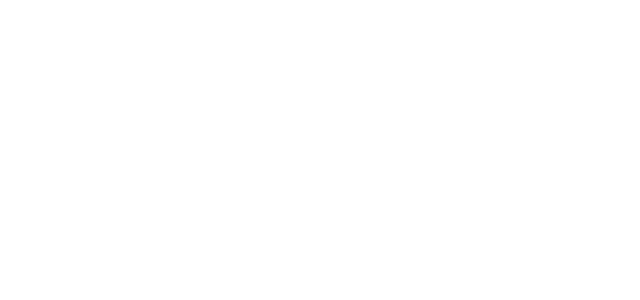
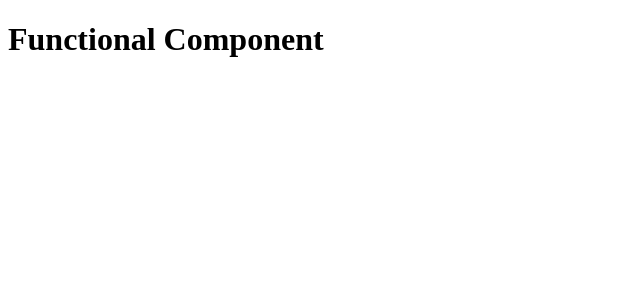
Before and after one commit to meghanam555/ReactJS-Code---60-63-69-r, a React (Vite) app in the folder ReactAppCode/: page / in a window 1280 px wide. Shown: the top 300 px of the page, without its empty margins (0-640 px from the left). Built offline with nearby package versions, Linux system fonts and the light colour scheme.

Commit message:
LifeCycle Component

```diff
--- a/ReactAppCode/src/App.jsx
+++ b/ReactAppCode/src/App.jsx
@@ -1,6 +1,9 @@
 // import Javascriptusage from "./Components/Javascriptusage"
 // import React1 from "./Components/React1"
 
+import MountingPhase from "./LifeCycleFunctional/MountingPhase"
+import UnmountingPhases1234 from "./LifeCycleFunctional/UnmountingPhases1234"
+import UpdatingPhase123 from "./LifeCycleFunctional/UpdatingPhase123"
 import MountingPhase1 from "./LifeCycleMethods/MountingPhase1"
 import UnmountingPhase from "./LifeCycleMethods/UnmountingPhase"
 import { UpdatingPhase } from "./LifeCycleMethods/UpdatingPhase"
@@ -88,7 +91,10 @@
         {/* <MountingPhase /> */}
        {/* <MountingPhase1 />  */}
        {/* <UpdatingPhase /> */}
-       <UnmountingPhase />
+       {/* <UnmountingPhase /> */}
+       {/* <MountingPhase /> */}
+       {/* <UpdatingPhase123 /> */}
+       <UnmountingPhases1234 />
     </>
   )
 }
--- /dev/null
+++ b/ReactAppCode/src/LifeCycleFunctional/MountingPhase.jsx
@@ -0,0 +1,13 @@
+import { useEffect } from "react"
+
+export default function MountingPhase(){
+
+    useEffect(()=>{
+        console.log("Mounting Phase")
+    }, [])
+    return(
+        <>
+        <h1>Hello, its an Functional Component</h1>
+        </>
+    )
+}
--- /dev/null
+++ b/ReactAppCode/src/LifeCycleFunctional/UnmountingPhases1234.jsx
@@ -0,0 +1,19 @@
+import { useEffect } from "react"
+
+export default function UnmountingPhases1234(){
+    useEffect(()=>{
+        const timer = setInterval(()=>{
+            console.log("Timer Running")
+        }, 1000);
+
+        return ()=>{
+            clearInterval(timer)
+            console.log("Unmounting Phase")
+        }
+    }, [])
+    return(
+        <>
+        <h1>Functional Component</h1>
+        </>
+    )
+}
--- /dev/null
+++ b/ReactAppCode/src/LifeCycleFunctional/UpdatingPhase123.jsx
@@ -0,0 +1,16 @@
+import { useEffect, useState } from "react"
+
+export default function UpdatingPhase123(){
+    const [count, setCount] = useState(0);
+    useEffect(()=>{
+        console.log("Updating Count : ", count);
+    }, [count])
+
+    return(
+        <>
+        <h1>Its an Functional Component</h1>
+        <h1>Count : {count}</h1>
+        <button onClick={()=>setCount(count+1)}>Increment</button>
+        </>
+    )
+}
```
